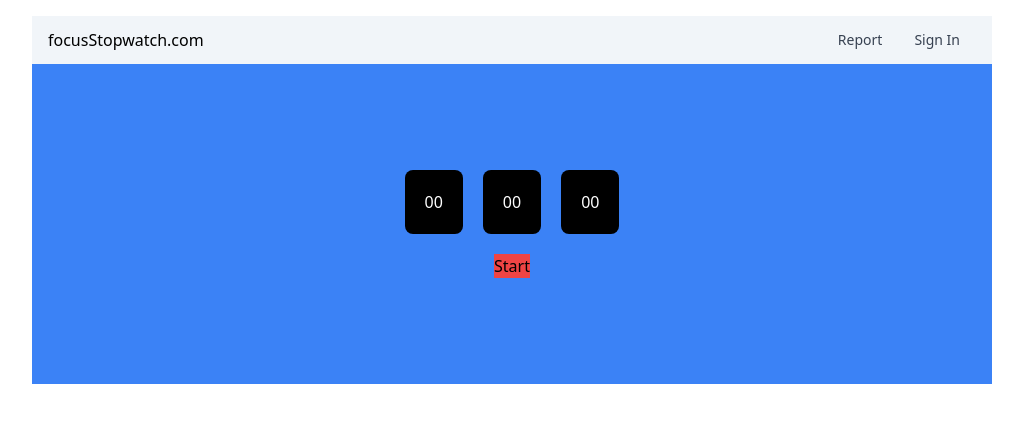
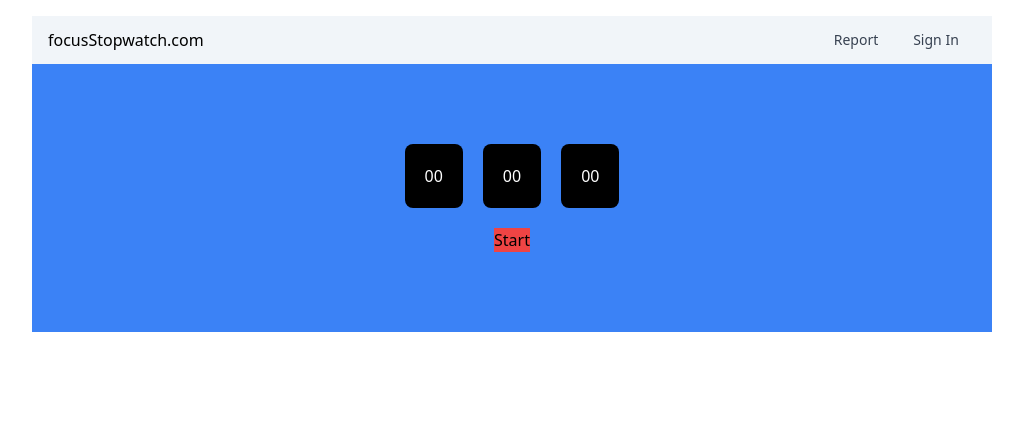
Before and after one commit to hilmyveradin/focusstopwatch-vue, a Vue app: page / in a window 1280 px wide. Shown: the top 422 px of the page, without its empty margins (128-1151 px from the left). Built offline with nearby package versions, Linux system fonts and the light colour scheme.

Commit message:
fix: spinner layout

```diff
--- a/src/components/SpinnerComponent.vue
+++ b/src/components/SpinnerComponent.vue
@@ -2,7 +2,7 @@
   <svg
     v-if="isLoading"
     aria-hidden="true"
-    class="inline w-4 h-4 mr-2 text-gray-200 animate-spin dark:text-gray-600 fill-blue-600"
+    class="inline w-4 h-4 text-gray-200 animate-spin dark:text-gray-600 fill-blue-600"
     viewBox="0 0 100 101"
     fill="none"
     xmlns="http://www.w3.org/2000/svg"
--- a/src/views/Account.vue
+++ b/src/views/Account.vue
@@ -1,6 +1,6 @@
 <!-- eslint-disable vue/multi-word-component-names -->
 <script setup>
-import { supabase } from '../../supabase'
+import { supabase } from '../supabase'
 import { onMounted, ref, toRefs } from 'vue'
 
 // eslint-disable-next-line vue/require-prop-types
--- a/src/views/HomeView.vue
+++ b/src/views/HomeView.vue
@@ -97,7 +97,6 @@ async function signOut() {
       <div class="flex-col w-9/12">
         <div class="flex items-center justify-between h-12 bg-slate-100">
           <h1 class="ml-4 flex-start">focusStopwatch.com</h1>
-
           <ul class="flex mr-4">
             <li class="relative sm:hidden">
               <button @click="toggleMenu">
@@ -122,33 +121,37 @@ async function signOut() {
               >
                 <ul>
                   <li
-                    class="block px-4 py-2 text-sm text-gray-700 cursor-pointer hover:bg-blue-500 hover:text-white"
+                    class="block px-4 py-2 text-sm text-center text-gray-700 cursor-pointer hover:bg-blue-500 hover:text-white"
                   >
                     Report
                   </li>
                   <li
-                    class="hidden text-sm text-gray-700 cursor-pointer hover:bg-blue-500 hover:text-white sm:block"
+                    class="block text-sm text-gray-700 cursor-pointer hover:bg-blue-500 hover:text-white"
                   >
                     <SpinnerComponent v-if="isLoading" :is-loading="isLoading" />
                     <button class="w-full h-full px-4 py-2" v-else-if="session" @click="signOut">
-                      <span>Sign Out</span>
+                      <span class="text-left">Sign Out</span>
                     </button>
                     <button class="w-full h-full px-4 py-2" v-else @click="goToSignIn">
-                      <span>Sign In</span>
+                      <span class="text-left">Sign In</span>
                     </button>
                   </li>
                 </ul>
               </div>
             </li>
             <li
-              class="hidden px-4 py-2 text-sm text-gray-700 cursor-pointer hover:bg-blue-500 hover:text-white sm:block"
+              class="hidden w-20 text-sm text-gray-700 cursor-pointer hover:bg-blue-500 hover:text-white sm:block h-9"
             >
-              Report
+              <div class="flex flex-col items-center justify-center h-full">
+                <button class="w-full h-full">Report</button>
+              </div>
             </li>
             <li
-              class="hidden text-sm text-gray-700 cursor-pointer hover:bg-blue-500 hover:text-white sm:block"
+              class="hidden w-20 text-sm text-gray-700 cursor-pointer hover:bg-blue-500 hover:text-white sm:block h-9"
             >
-              <SpinnerComponent v-if="isLoading" :is-loading="isLoading" />
+              <div class="flex flex-col items-center justify-center h-full" v-if="isLoading">
+                <SpinnerComponent :is-loading="isLoading" />
+              </div>
               <button class="w-full h-full px-4 py-2" v-else-if="session" @click="signOut">
                 <span>Sign Out</span>
               </button>
@@ -158,10 +161,7 @@ async function signOut() {
             </li>
           </ul>
         </div>
-
-        <div
-          class="flex flex-col items-center justify-center py-20 space-y-5 bg-blue-500 min-h-1/2"
-        >
+        <div class="flex flex-col items-center justify-center py-20 space-y-5 bg-blue-500">
           <div class="flex justify-center space-x-5">
             <div class="p-5 text-white bg-black rounded-lg">{{ formattedHour }}</div>
             <div class="p-5 text-white bg-black rounded-lg">{{ formattedMinute }}</div>
```
